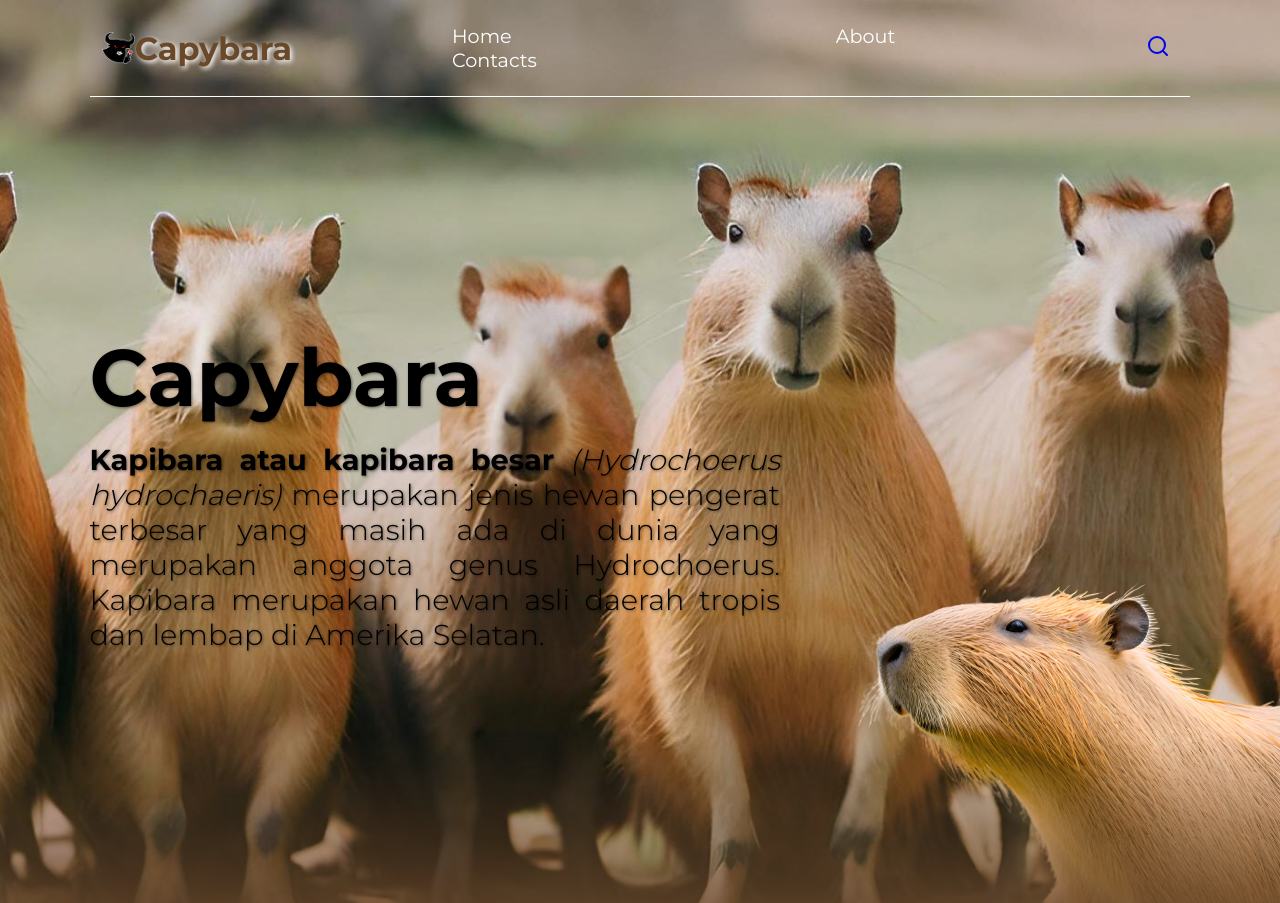
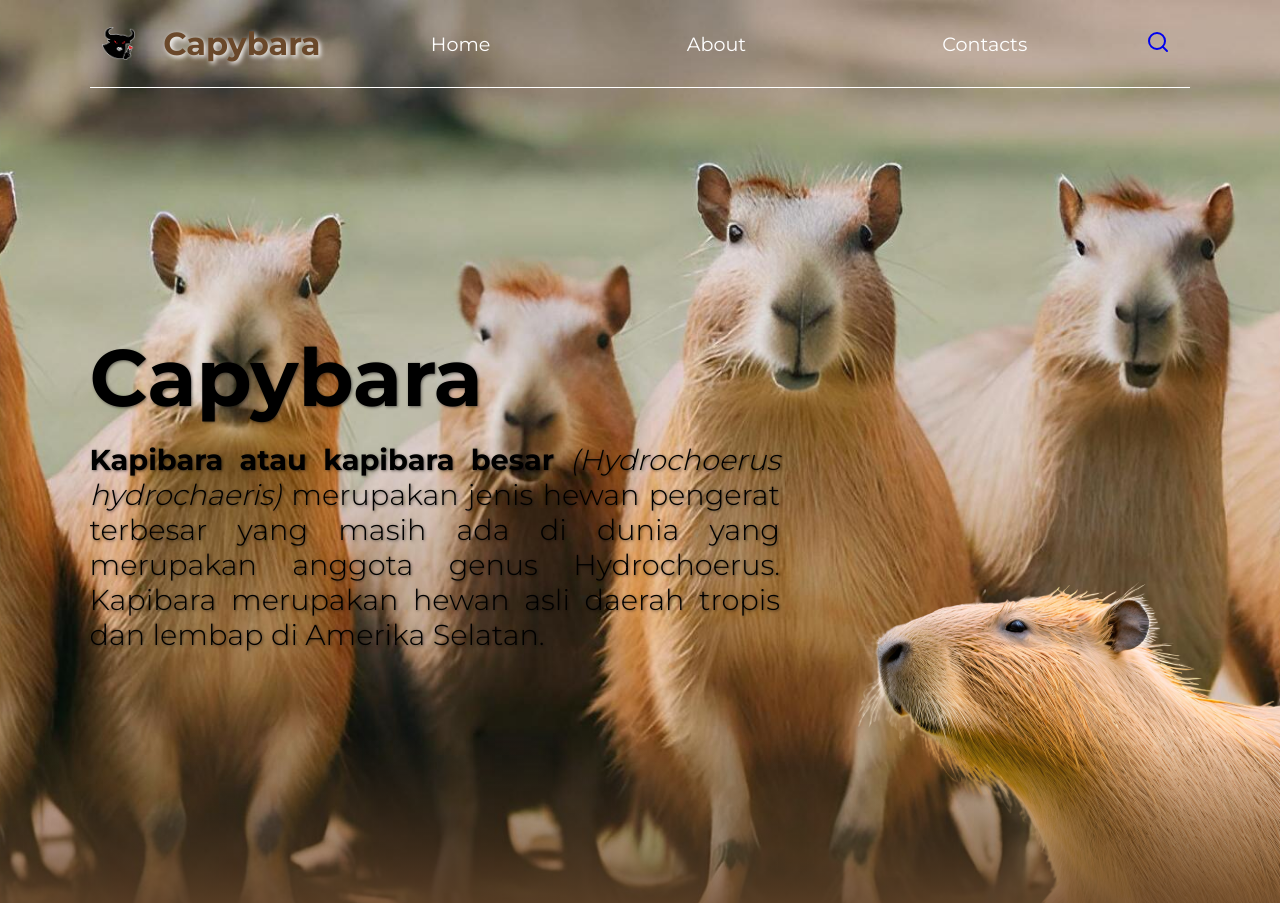
Before and after one commit to Fir3fliesss/Circulus-Ignavus, a plain HTML site: page index.html in a window 1280 px wide. Shown: the top 903 px of the page. Drawn offline with nearby package versions, Linux system fonts and the light colour scheme.

Commit message:
Update style.css

```diff
--- a/style.css
+++ b/style.css
@@ -53,7 +53,7 @@
     color: #fff;
     display: inline;
     font-size: 1.2rem;
-    margin: 0 10rem;
+    margin: 0 6rem;
   }
 
   .navbar .navbar-link a:hover {
```
